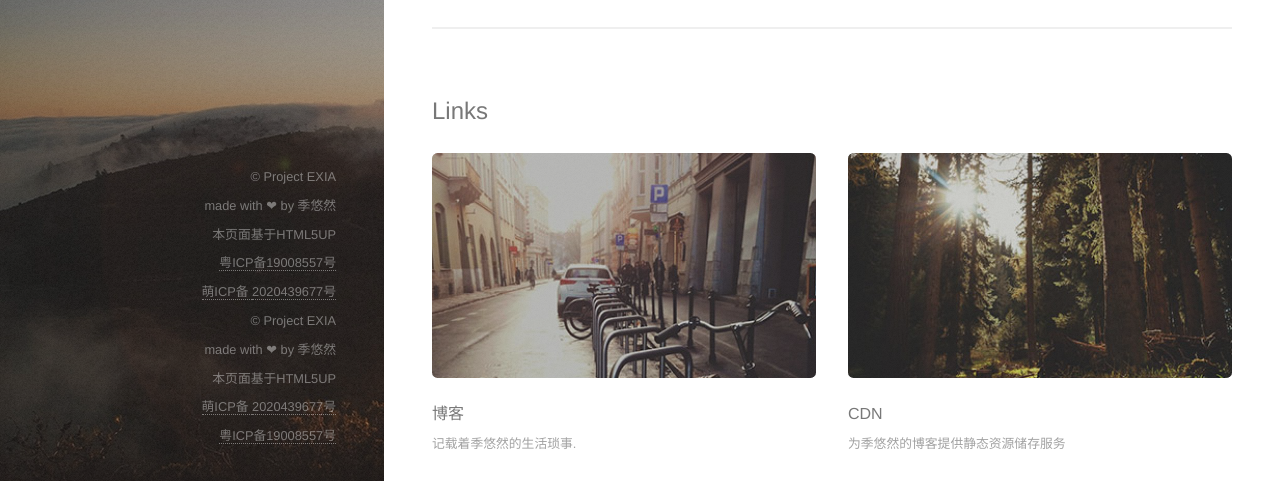
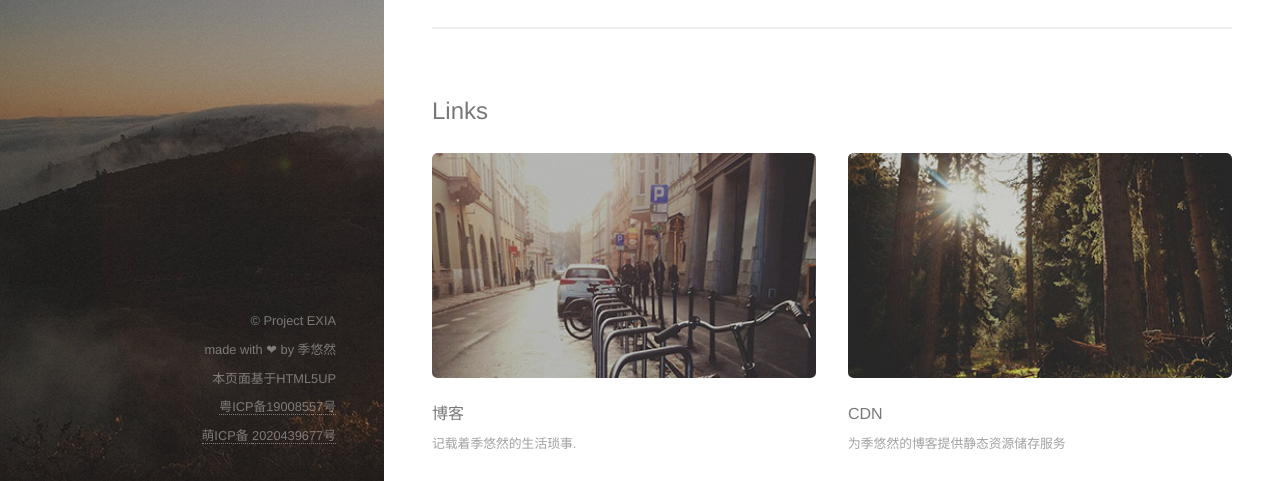
Before and after one commit to youranreus/P, a plain HTML site: page homepage-exia/index.html in a window 1280 px wide. Shown: the part 269-750 px from the top of the page. Drawn offline with Linux system fonts and the light colour scheme; a web font is replaced by a local one.

Commit message:
Update index.html

```diff
--- a/homepage-exia/index.html
+++ b/homepage-exia/index.html
@@ -70,7 +70,6 @@
 			<footer id="footer">
 				<ul class="copyright">
 					<li>&copy; Project EXIA</li><li>made with ❤ by 季悠然</li><li>本页面基于HTML5UP</li><li><a href="http://beian.miit.gov.cn/">粤ICP备19008557号</a></li><li><a href="https://icp.gov.moe" target="_blank">萌ICP备 </a><a href="https://icp.gov.moe/?keyword=2020439677" target="_blank"> 2020439677号</a></li>
-					<li>&copy; Project EXIA</li><li>made with ❤ by 季悠然</li><li>本页面基于HTML5UP</li><li><a href="https://icp.gov.moe" target="_blank">萌ICP备 </a><a href="https://icp.gov.moe/?keyword=2020439677" target="_blank"> 2020439677号</a></li><li><a href="http://beian.miit.gov.cn/">粤ICP备19008557号</a></li>
 				</ul>
 			</footer>
 
```
